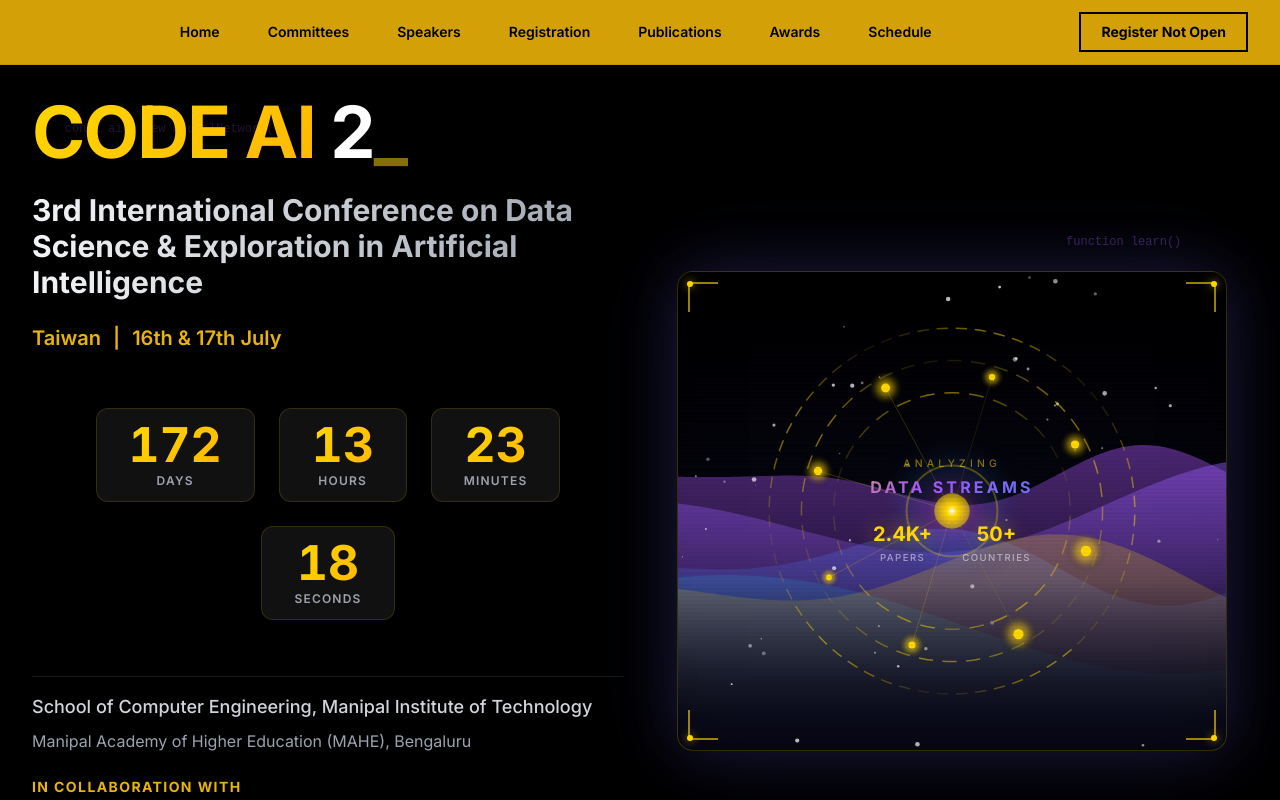
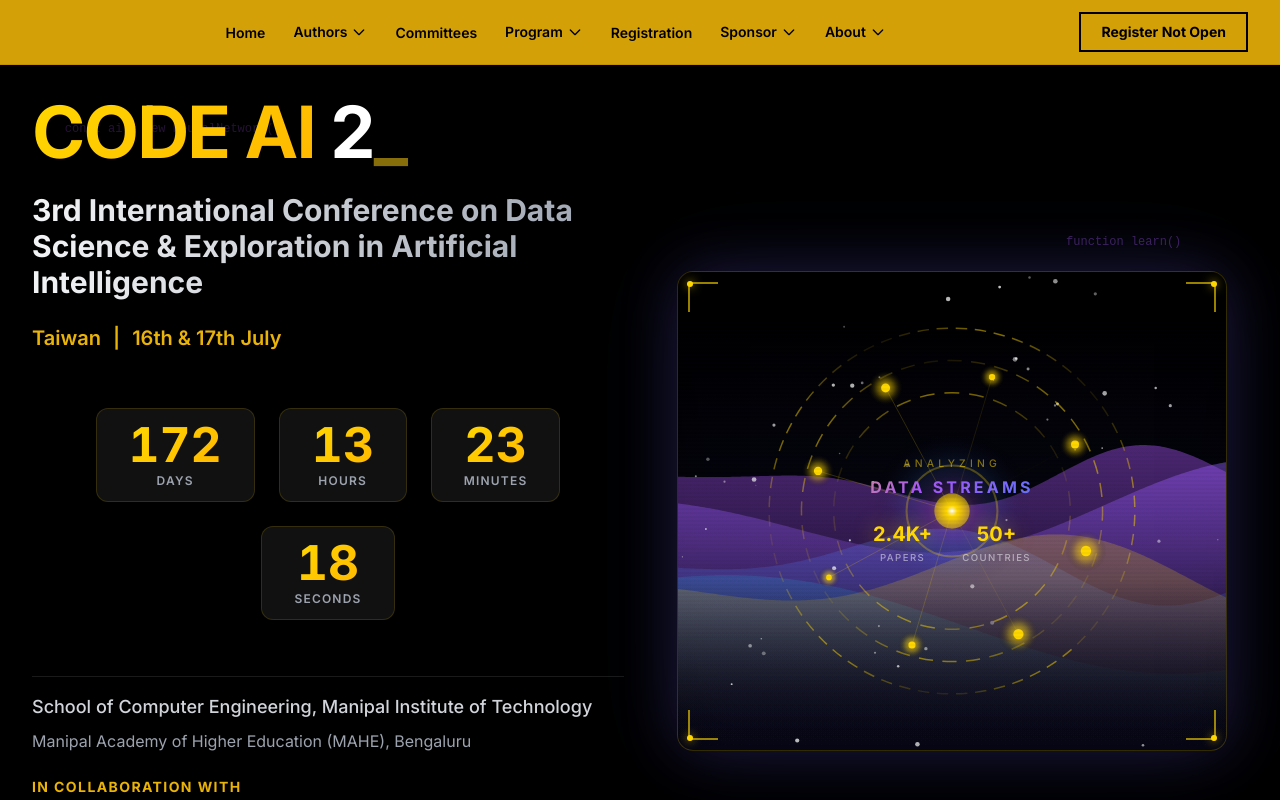
Before and after one commit to ACM-MITB-Website/codeai-2026, a React (Vite) app: page / in a window 1280 px wide. Shown: the top 800 px of the page. Built offline with nearby package versions, Linux system fonts and the light colour scheme.

Commit message:
Update navigation bar and change location from Dubai to Taiwan

```diff
--- a/src/components/Navbar.jsx
+++ b/src/components/Navbar.jsx
@@ -3,16 +3,49 @@
 
 function Navbar() {
     const [isOpen, setIsOpen] = useState(false)
+    const [openDropdown, setOpenDropdown] = useState(null)
 
     const navLinks = [
         { name: 'Home', href: '/' },
+        {
+            name: 'Authors',
+            dropdown: [
+                { name: 'Important Dates', href: '/call-for-papers' },
+                { name: 'Call for Papers', href: '/call-for-papers' },
+                { name: 'Call for Workshop Papers', href: '/call-for-workshop-papers' },
+                { name: 'Submission Guidelines [Main Conference]', href: '/submission-guidelines' },
+                { name: 'Final Paper Submission Guidelines [Main Conference]', href: '/final-submission-guidelines' }
+            ]
+        },
         { name: 'Committees', href: '/committees' },
+        {
+            name: 'Program',
+            dropdown: [
+                { name: 'Schedule', href: '/schedule' },
                 { name: 'Speakers', href: '/speakers' },
+                { name: 'Awards', href: '/awards' }
+            ]
+        },
         { name: 'Registration', href: '/registration' },
-        { name: 'Publications', href: '/publications' },
-        { name: 'Awards', href: '/awards' },
-        { name: 'Schedule', href: '/schedule' },
+        {
+            name: 'Sponsor',
+            dropdown: [
+                { name: 'About Us', href: '/about' },
+                { name: 'Contact Us', href: '/contact' }
             ]
+        },
+        {
+            name: 'About',
+            dropdown: [
+                { name: 'About Us', href: '/about' },
+                { name: 'Contact Us', href: '/contact' }
+            ]
+        },
+    ]
+
+    const handleDropdownToggle = (linkName) => {
+        setOpenDropdown(openDropdown === linkName ? null : linkName)
+    }
 
     return (
         <>
@@ -22,16 +55,61 @@
                     <div className="flex items-center justify-between h-16">
 
                         {/* Desktop Navigation - Centered */}
-                        <div className="hidden md:flex items-center justify-center flex-1 gap-8">
+                        <div className="hidden md:flex items-center justify-center flex-1 gap-1">
                             {navLinks.map((link) => (
+                                <div key={link.name} className="relative group">
+                                    {link.dropdown ? (
+                                        <>
+                                            <button
+                                                onMouseEnter={() => setOpenDropdown(link.name)}
+                                                className="text-black font-semibold text-sm px-3 py-6 hover:text-white transition-colors duration-200 flex items-center gap-1"
+                                            >
+                                                {link.name}
+                                                <svg
+                                                    className={`w-4 h-4 transition-transform duration-300 ${openDropdown === link.name ? 'rotate-180' : ''}`}
+                                                    fill="none"
+                                                    stroke="currentColor"
+                                                    viewBox="0 0 24 24"
+                                                >
+                                                    <path strokeLinecap="round" strokeLinejoin="round" strokeWidth={2} d="M19 9l-7 7-7-7" />
+                                                </svg>
+                                            </button>
+                                            <div
+                                                onMouseEnter={() => setOpenDropdown(link.name)}
+                                                onMouseLeave={() => setOpenDropdown(null)}
+                                                className={`absolute top-full left-0 mt-0 bg-gradient-to-br from-[#1a3a5c] to-[#152d47] shadow-2xl min-w-[300px] rounded-b-lg overflow-hidden border-t-2 border-yellow-500 transition-all duration-300 ease-out ${
+                                                    openDropdown === link.name
+                                                        ? 'opacity-100 translate-y-0 visible'
+                                                        : 'opacity-0 -translate-y-2 invisible'
+                                                }`}
+                                                style={{ zIndex: 100 }}
+                                            >
+                                                <div className="py-2">
+                                                    {link.dropdown.map((item, index) => (
                                                         <Link
-                                    key={link.name}
+                                                            key={item.name}
+                                                            to={item.href}
+                                                            className="block px-6 py-3 text-white text-sm hover:bg-yellow-500/20 hover:pl-8 transition-all duration-200 border-l-4 border-transparent hover:border-yellow-500"
+                                                            style={{
+                                                                animationDelay: `${index * 30}ms`
+                                                            }}
+                                                        >
+                                                            {item.name}
+                                                        </Link>
+                                                    ))}
+                                                </div>
+                                            </div>
+                                        </>
+                                    ) : (
+                                        <Link
                                             to={link.href}
-                                    className="text-black font-semibold text-sm px-2 py-1 relative group transition-colors hover:text-white"
+                                            className="text-black font-semibold text-sm px-3 py-6 relative transition-colors duration-200 hover:text-white"
                                         >
                                             {link.name}
                                             <span className="absolute bottom-0 left-1/2 -translate-x-1/2 w-0 h-0.5 bg-black group-hover:w-full group-hover:bg-white transition-all duration-300"></span>
                                         </Link>
+                                    )}
+                                </div>
                             ))}
                         </div>
 
@@ -66,21 +144,55 @@
 
             {/* Mobile Menu */}
             <div className={`md:hidden fixed inset-0 top-16 z-40 bg-black transition-all duration-300 ${isOpen ? 'opacity-100 pointer-events-auto' : 'opacity-0 pointer-events-none'}`}>
-                <div className="flex flex-col items-center pt-12 gap-6">
+                <div className="flex flex-col items-start px-6 pt-8 gap-4 overflow-y-auto max-h-[calc(100vh-4rem)]">
                     {navLinks.map((link) => (
+                        <div key={link.name} className="w-full">
+                            {link.dropdown ? (
+                                <>
+                                    <button
+                                        onClick={() => handleDropdownToggle(link.name)}
+                                        className="w-full text-left text-lg font-medium text-gray-200 hover:text-yellow-400 transition-colors flex items-center justify-between"
+                                    >
+                                        {link.name}
+                                        <svg
+                                            className={`w-5 h-5 transition-transform ${openDropdown === link.name ? 'rotate-180' : ''}`}
+                                            fill="none"
+                                            stroke="currentColor"
+                                            viewBox="0 0 24 24"
+                                        >
+                                            <path strokeLinecap="round" strokeLinejoin="round" strokeWidth={2} d="M19 9l-7 7-7-7" />
+                                        </svg>
+                                    </button>
+                                    {openDropdown === link.name && (
+                                        <div className="mt-2 ml-4 space-y-2">
+                                            {link.dropdown.map((item) => (
                                                 <Link
-                            key={link.name}
+                                                    key={item.name}
+                                                    to={item.href}
+                                                    onClick={() => setIsOpen(false)}
+                                                    className="block text-base text-gray-400 hover:text-yellow-400 transition-colors py-2"
+                                                >
+                                                    {item.name}
+                                                </Link>
+                                            ))}
+                                        </div>
+                                    )}
+                                </>
+                            ) : (
+                                <Link
                                     to={link.href}
                                     onClick={() => setIsOpen(false)}
-                            className="text-xl font-medium text-gray-200 hover:text-yellow-400 transition-colors"
+                                    className="text-lg font-medium text-gray-200 hover:text-yellow-400 transition-colors"
                                 >
                                     {link.name}
                                 </Link>
+                            )}
+                        </div>
                     ))}
                     <Link
                         to="/registration"
                         onClick={() => setIsOpen(false)}
-                        className="bg-gradient-to-r from-yellow-400 to-yellow-500 text-black font-semibold px-6 py-2.5 rounded-full mt-4"
+                        className="bg-gradient-to-r from-yellow-400 to-yellow-500 text-black font-semibold px-6 py-2.5 rounded-full mt-4 w-full text-center"
                     >
                         Register Now
                     </Link>
```
Also changed, not shown: src/components/EventLocation.jsx (+5 -5 lines). Lines whose indentation alone changed are shown as unchanged.
